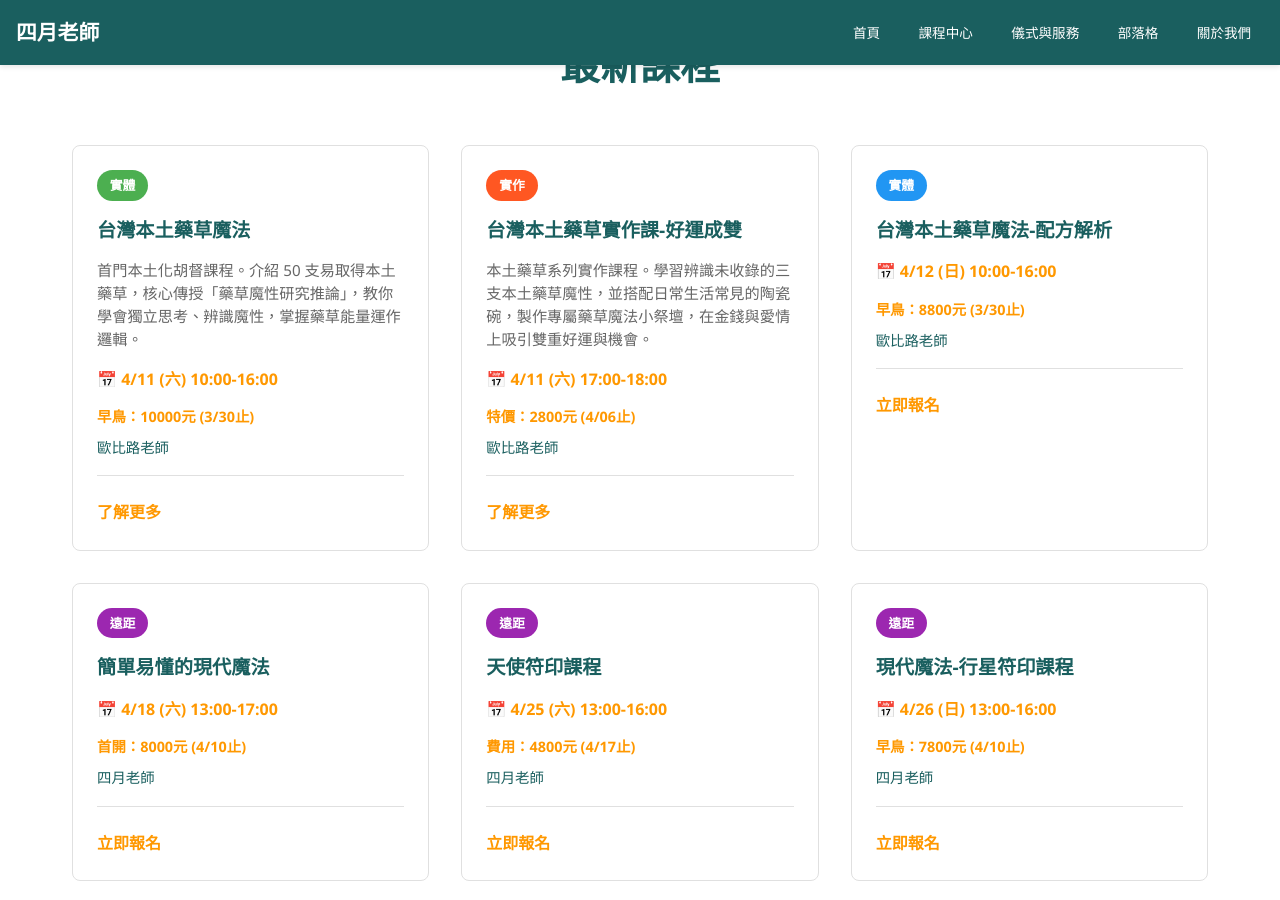
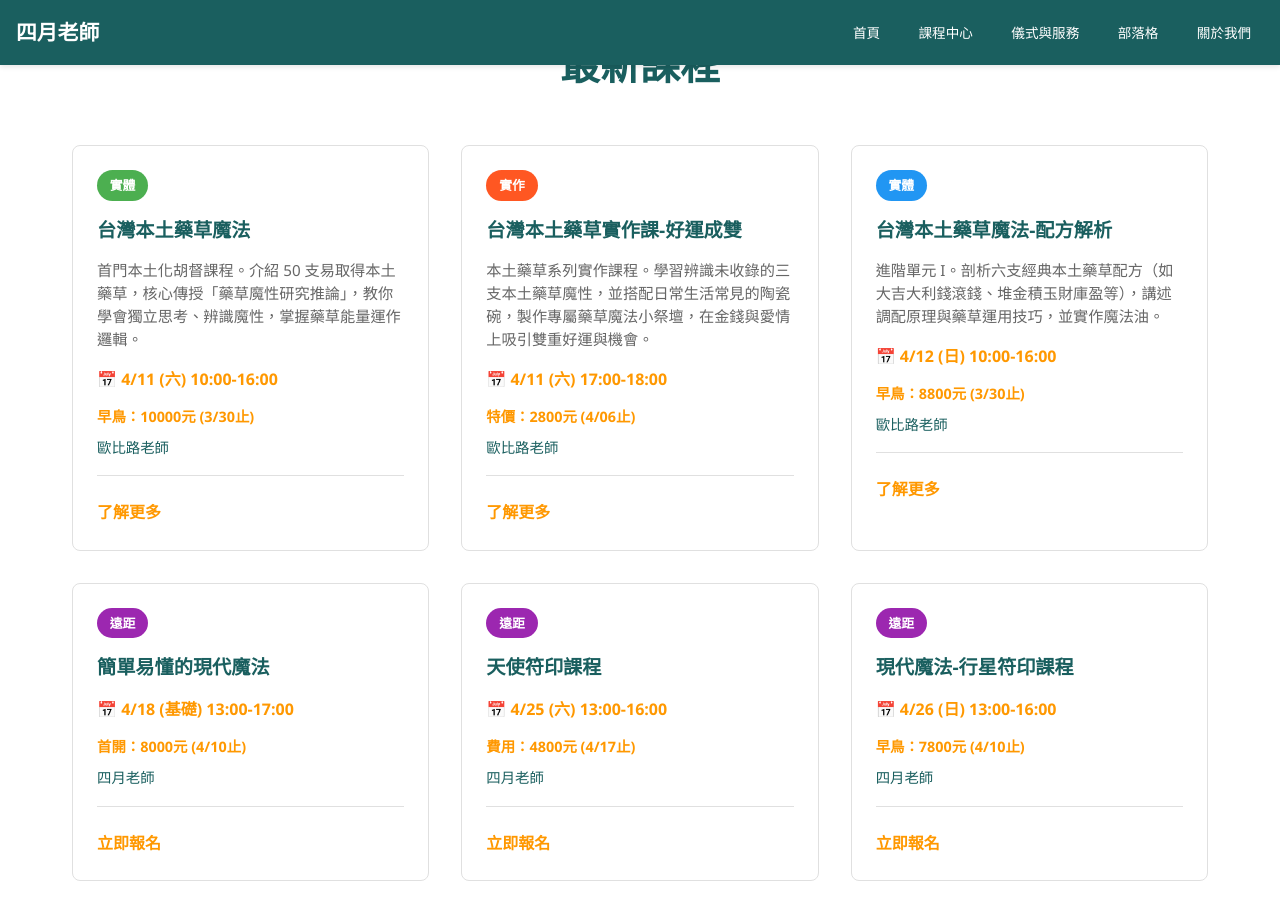
Before and after one commit to light4uliuphone-lang/hoodoo, a Jekyll site: the page built from index.html, in a window 1280 px wide and 900 px high, scrolled down 506 px. Built offline with Jekyll 4.4.1, drawn with Linux system fonts in a browser that asks for light colours.

Commit message:
Update index.html

```diff
--- a/index.html
+++ b/index.html
@@ -43,13 +43,13 @@ title: 四月老師 - 魔法課程中心
             <div class="course-card">
                 <div class="course-tag" style="background-color: #2196f3;">實體</div>
                 <h3>台灣本土藥草魔法-配方解析</h3>
-                <p></p>
+                <p>進階單元 I。剖析六支經典本土藥草配方（如大吉大利錢滾錢、堆金積玉財庫盈等），講述調配原理與藥草運用技巧，並實作魔法油。</p>
                 <div class="course-info">
                     <div style="margin-bottom: 5px; color: #ff9800; font-weight: bold;">📅 4/12 (日) 10:00-16:00</div>
                     <span class="price">早鳥：8800元 (3/30止)</span>
                     <span class="teacher">歐比路老師</span>
                 </div>
-                <a href="https://www.hoodoo.me/10" class="learn-more" target="_blank">立即報名</a>
+                <a href="/courses/course-local-05/" class="learn-more">了解更多</a>
             </div>
 
             <div class="course-card">
@@ -57,7 +57,7 @@ title: 四月老師 - 魔法課程中心
                 <h3>簡單易懂的現代魔法</h3>
                 <p></p>
                 <div class="course-info">
-                    <div style="margin-bottom: 5px; color: #ff9800; font-weight: bold;">📅 4/18 (六) 13:00-17:00</div>
+                    <div style="margin-bottom: 5px; color: #ff9800; font-weight: bold;">📅 4/18 (基礎) 13:00-17:00</div>
                     <span class="price">首開：8000元 (4/10止)</span>
                     <span class="teacher">四月老師</span>
                 </div>
```
